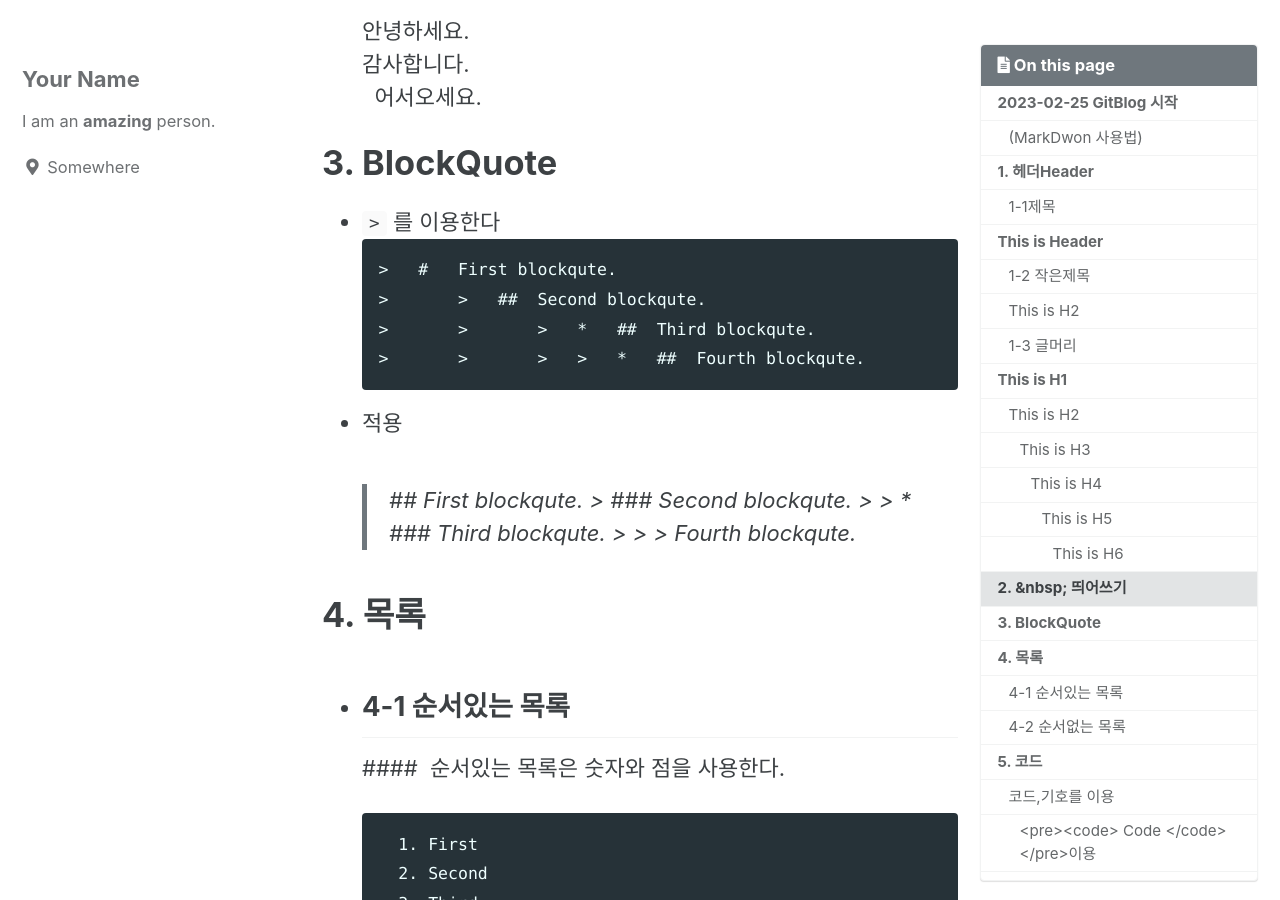
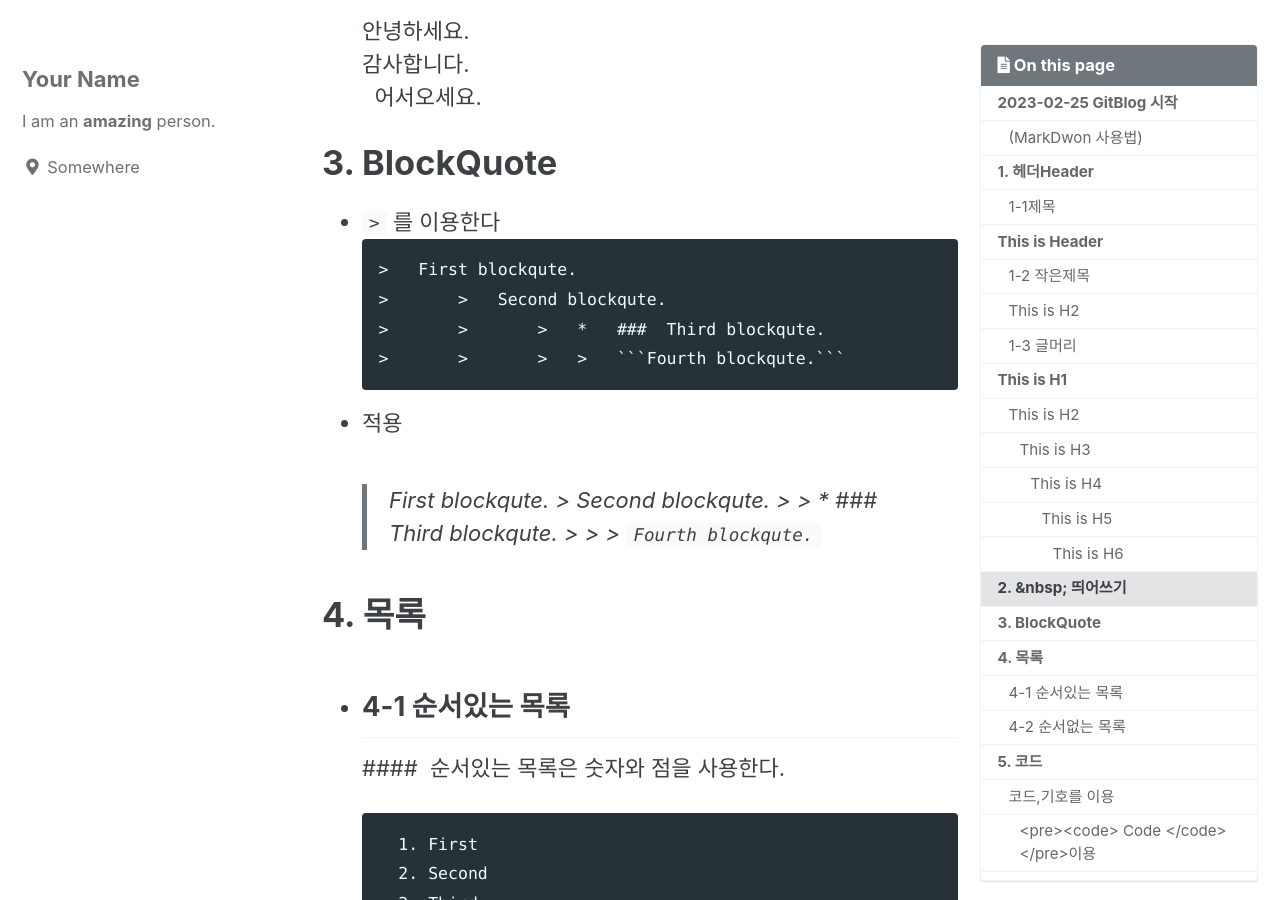
Before and after one commit to levell1/ioremove, a Jekyll site: the page built from _posts/2023-02-25-First.md, in a window 1280 px wide and 900 px high, scrolled down 2215 px. Built offline with Jekyll 4.4.1, drawn with Linux system fonts in a browser that asks for light colours; cached includes are drawn as plain includes.

````diff
--- a/_posts/2023-02-25-First.md
+++ b/_posts/2023-02-25-First.md
@@ -74,16 +74,17 @@ This is H2
 
 *   `>` 를 이용한다
 ```
->   #   First blockqute.
->	>   ##  Second blockqute.
->	>	>   *   ##  Third blockqute.
->	>	>   >   *   ##  Fourth blockqute.
+>   First blockqute.
+>	>   Second blockqute.
+>	>	>   *   ###  Third blockqute.
+>	>	>   >   ```Fourth blockqute.```
 ```
+
 * 적용
->   ##  First blockqute.
->	>   ###  Second blockqute.
+>   First blockqute.
+>	>   Second blockqute.
 >	>	>   *   ###  Third blockqute.
->	>	>   >       Fourth blockqute.
+>	>	>   >   ```Fourth blockqute.```
 
 
 # 4. 목록
````
